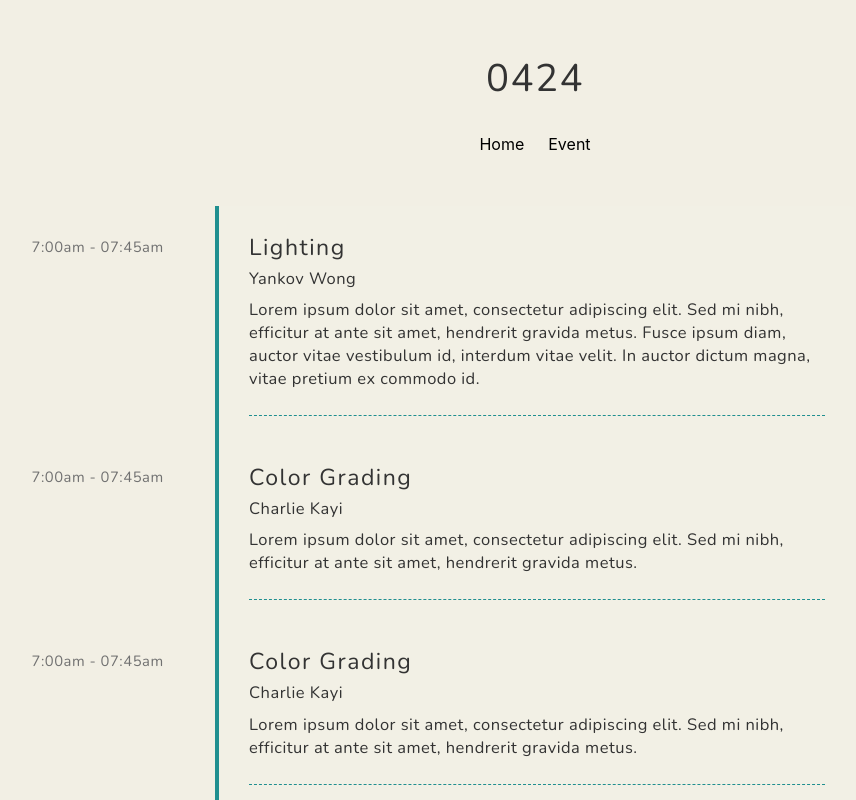
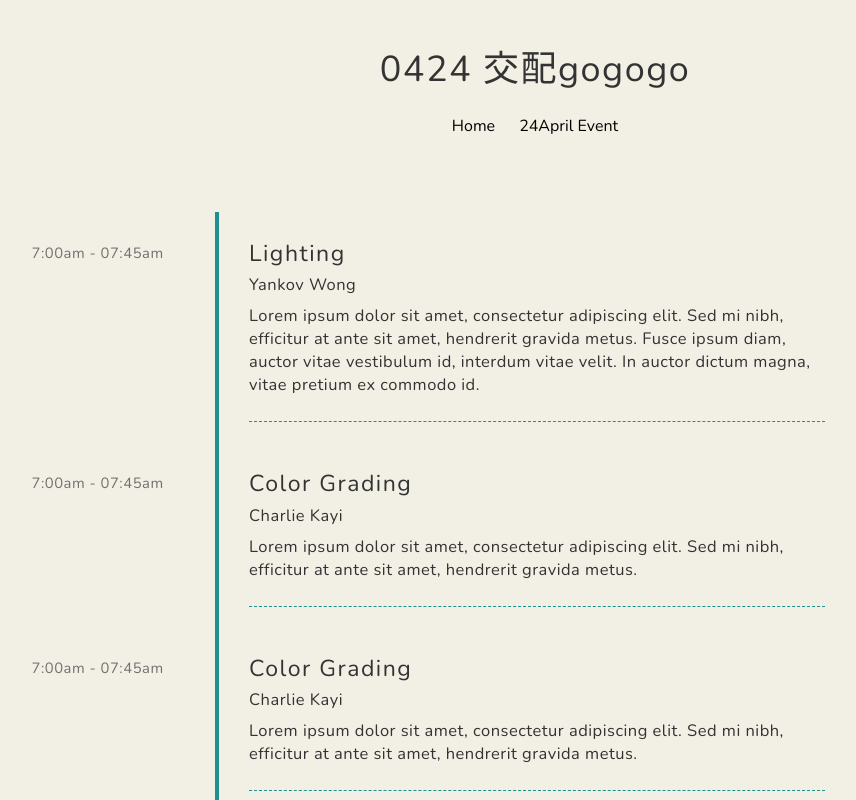
Before and after one commit to Chilap/ch-app, a Next.js app: page /eventschedule in a window 1280 px wide. Shown: the top 800 px of the page, without its empty margins (105-961 px from the left). Built offline with nearby package versions, Linux system fonts and the light colour scheme.

Commit message:
schedule

```diff
--- a/pages/eventschedule.js
+++ b/pages/eventschedule.js
@@ -1,40 +1,51 @@
-import Nav from './nav'
+import Nav from "./nav";
 
 export default function EventSchedule() {
   return (
     <div id="content">
-      <h1>0424</h1>
-      <Nav/>
+      <h1 className="text-4xl">0424 交配gogogo</h1>
+      <Nav />
+      <div className = 'inline-block lg:hidden'>
+        <p>In Progress... Use web to see the schedule</p>
+      </div>
+      <div className="hidden lg:inline-block">
         <ul className="timeline">
           <li className="event" data-date="7:00am - 07:45am">
             <h3>Lighting</h3>
-          <h6 className = 'my-2'>Yankov Wong</h6>
+            <h6 className="my-2">Yankov Wong</h6>
             <p>
-          Lorem ipsum dolor sit amet, consectetur adipiscing elit. Sed mi nibh, efficitur at ante sit amet, hendrerit gravida metus. Fusce ipsum diam, auctor vitae vestibulum id, interdum vitae velit. In auctor dictum magna, vitae pretium ex commodo id.
+              Lorem ipsum dolor sit amet, consectetur adipiscing elit. Sed mi
+              nibh, efficitur at ante sit amet, hendrerit gravida metus. Fusce
+              ipsum diam, auctor vitae vestibulum id, interdum vitae velit. In
+              auctor dictum magna, vitae pretium ex commodo id.
             </p>
           </li>
           <li className="event" data-date="7:00am - 07:45am">
             <h3>Color Grading</h3>
-          <h6 className = 'my-2'>Charlie Kayi</h6>
+            <h6 className="my-2">Charlie Kayi</h6>
             <p>
-          Lorem ipsum dolor sit amet, consectetur adipiscing elit. Sed mi nibh, efficitur at ante sit amet, hendrerit gravida metus.
+              Lorem ipsum dolor sit amet, consectetur adipiscing elit. Sed mi
+              nibh, efficitur at ante sit amet, hendrerit gravida metus.
             </p>
           </li>
           <li className="event" data-date="7:00am - 07:45am">
             <h3>Color Grading</h3>
-          <h6 className = 'my-2'>Charlie Kayi</h6>
+            <h6 className="my-2">Charlie Kayi</h6>
             <p>
-          Lorem ipsum dolor sit amet, consectetur adipiscing elit. Sed mi nibh, efficitur at ante sit amet, hendrerit gravida metus.
+              Lorem ipsum dolor sit amet, consectetur adipiscing elit. Sed mi
+              nibh, efficitur at ante sit amet, hendrerit gravida metus.
             </p>
           </li>
           <li className="event" data-date="7:00am - 07:45am">
             <h3>Color Grading</h3>
-          <h6 className = 'my-2'>Charlie Kayi</h6>
+            <h6 className="my-2">Charlie Kayi</h6>
             <p>
-          Lorem ipsum dolor sit amet, consectetur adipiscing elit. Sed mi nibh, efficitur at ante sit amet, hendrerit gravida metus.
+              Lorem ipsum dolor sit amet, consectetur adipiscing elit. Sed mi
+              nibh, efficitur at ante sit amet, hendrerit gravida metus.
             </p>
           </li>
         </ul>
       </div>
+    </div>
   );
 }
--- a/pages/nav.js
+++ b/pages/nav.js
@@ -10,7 +10,7 @@ export default function Nav() {
       </li>
 			<li className='inline-block  px-3'>
         <Link href="/eventschedule">
-          <a>Event</a>
+          <a>24April Event</a>
         </Link>
       </li>
     </ul>
--- a/pages/styles.css
+++ b/pages/styles.css
@@ -288,19 +288,24 @@ body {
 /* ----------------------------------- */
 
 /* @import url(https://fonts.googleapis.com/css?family=Source+Sans+Pro:200,300,400,600,700|Oswald:400,300,700); */
+* {
+  font-family: "Nunito";
+}
+
 body {
   background: #f2efe4;
-  font-size: 16px;
+  /* font-size: 16px; */
 }
 strong {
   font-weight: 600;
 }
+
+
 h1 {
-  font-family: "Nunito";
   letter-spacing: 1.5px;
   color: #333333;
   font-weight: 100;
-  font-size: 2.4em;
+  /* font-size: 2.4em; */
 }
 #content {
   margin-top: 50px;
```
Lines whose indentation alone changed are shown as unchanged.
